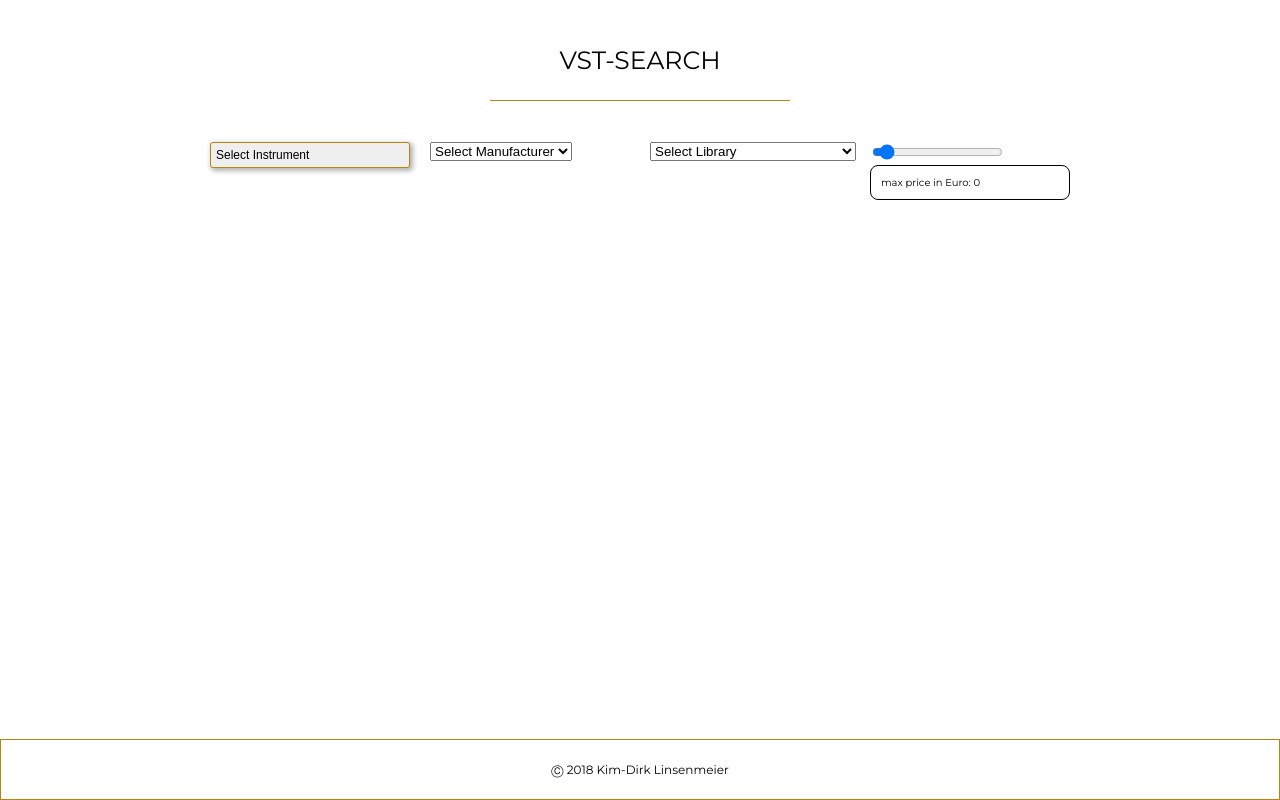
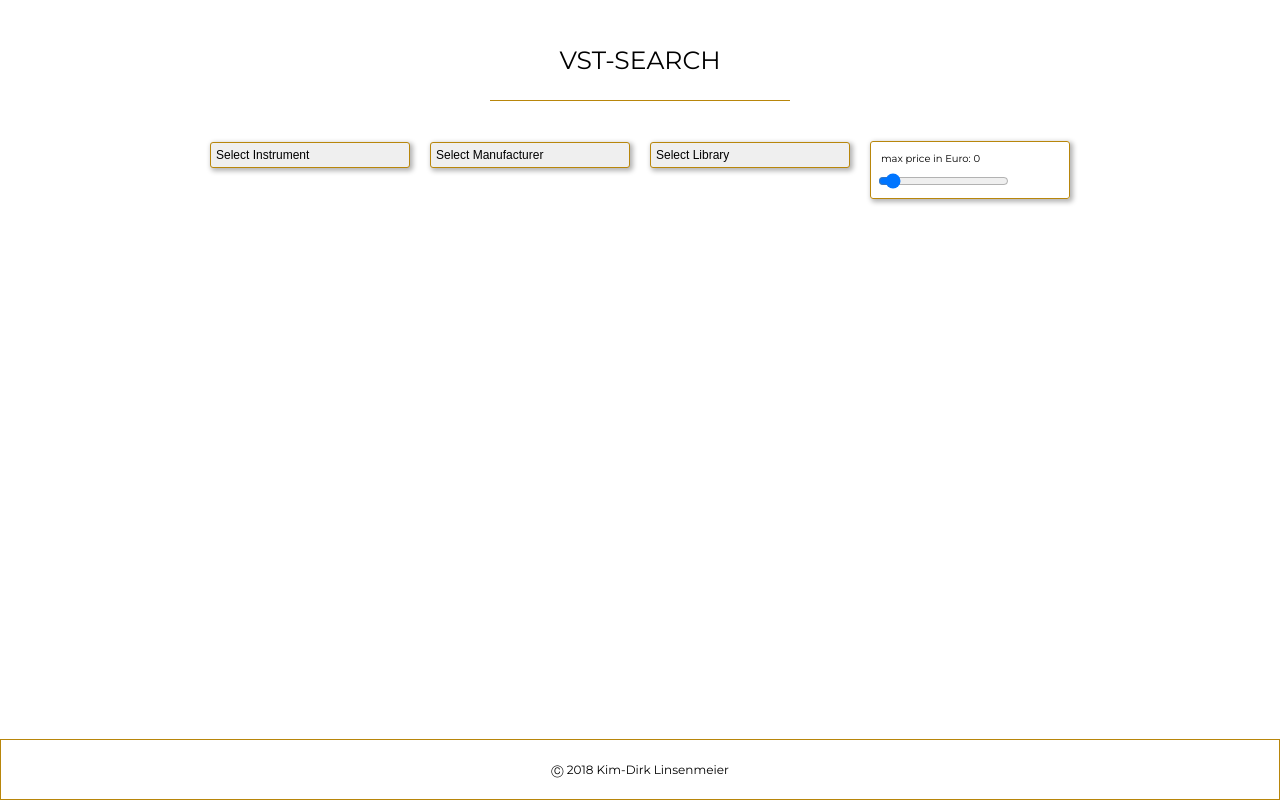
Before and after one commit to DirkCoding/Vst-Search, a React (Create React App) app: page / in a window 1280 px wide. Built offline with nearby package versions, Linux system fonts and the light colour scheme.

Commit message:
Additional dropdown and slider styling

```diff
--- a/package.json
+++ b/package.json
@@ -23,6 +23,9 @@
   "dependencies": {
     "@babel/core": "^7.1.6",
     "@craco/craco": "2.2.3",
+    "@fortawesome/fontawesome-svg-core": "^1.2.8",
+    "@fortawesome/free-solid-svg-icons": "^5.5.0",
+    "@fortawesome/react-fontawesome": "^0.1.3",
     "babel-loader": "^8.0.4",
     "babel-plugin-jsx-remove-data-test-id": "^1.2.1",
     "babel-plugin-styled-components": "1.8.0",
--- a/src/components/DropdownInstruments.js
+++ b/src/components/DropdownInstruments.js
@@ -9,10 +9,18 @@ const SelectWrapper = styled.section`
   font-family: fontello;
   content: '\f107';
   font-size: 20px;
-
   right: 15px;
   top: 10px;
   color: #fff;
+  ::before {
+    font-family: fontello;
+    content: '\f107';
+    font-size: 20px;
+    position: absolute;
+    right: 15px;
+    top: 10px;
+    color: #fff;
+  }
 `
 
 const Select = styled.select`
--- a/src/components/DropdownLibrary.js
+++ b/src/components/DropdownLibrary.js
@@ -2,8 +2,43 @@ import React, { Component } from 'react'
 // import styled from 'styled-components'
 import libraryData from '../resources/library-data.json'
 /*import { array } from '@storybook/addon-knobs'*/
-// import styled from 'styled-components'
+import styled from 'styled-components'
 import PropTypes from 'prop-types'
+
+const SelectWrapper = styled.section`
+  font-family: fontello;
+  content: '\f107';
+  font-size: 20px;
+  right: 15px;
+  top: 10px;
+  color: #fff;
+  ::before {
+    font-family: fontello;
+    content: '\f107';
+    font-size: 20px;
+    position: absolute;
+    right: 15px;
+    top: 10px;
+    color: #fff;
+  }
+`
+
+const Select = styled.select`
+  -moz-appearance: none;
+  -webkit-appearance: none;
+  appearance: none;
+  width: 100%;
+  /* height: 25px; */
+  padding: 5px;
+  color: black;
+  border: 1px solid;
+  border-color: rgb(184, 134, 11);
+  font-size: 12px;
+  box-shadow: 2px 2px 5px 1px rgba(0, 0, 0, 0.3);
+  border-radius: 3px;
+  outline: none;
+  cursor: pointer;
+`
 
 class DropdownLibrary extends Component {
   static propTypes = {
@@ -12,8 +47,8 @@ class DropdownLibrary extends Component {
   render() {
     const { searchChangeLib } = this.props
     return (
-      <div>
-        <select onChange={searchChangeLib} placeholder="Choose a library">
+      <SelectWrapper>
+        <Select onChange={searchChangeLib} placeholder="Choose a library">
           <option value="all" default>
             Select Library
           </option>
@@ -33,8 +68,8 @@ class DropdownLibrary extends Component {
             .map(library => (
               <option key={library}>{library}</option>
             ))}
-        </select>
-      </div>
+        </Select>
+      </SelectWrapper>
     )
   }
 }
--- a/src/components/DropdownManufacturer.js
+++ b/src/components/DropdownManufacturer.js
@@ -4,6 +4,46 @@ import libraryData from '../resources/library-data.json'
 /*import { array } from '@storybook/addon-knobs'*/
 import styled from 'styled-components'
 import PropTypes from 'prop-types'
+import { library } from '@fortawesome/fontawesome-svg-core'
+import { FontAwesomeIcon } from '@fortawesome/react-fontawesome'
+import { faStroopwafel } from '@fortawesome/free-solid-svg-icons'
+
+library.add(faStroopwafel)
+
+const SelectWrapper = styled.section`
+  font-family: fontello;
+  content: '\f107';
+  font-size: 20px;
+  right: 15px;
+  top: 10px;
+  color: #fff;
+  ::before {
+    font-family: fontello;
+    content: '\f107';
+    font-size: 20px;
+    position: absolute;
+    right: 15px;
+    top: 10px;
+    color: #fff;
+  }
+`
+
+const Select = styled.select`
+  -moz-appearance: none;
+  -webkit-appearance: none;
+  appearance: none;
+  width: 100%;
+  /* height: 25px; */
+  padding: 5px;
+  color: black;
+  border: 1px solid;
+  border-color: rgb(184, 134, 11);
+  font-size: 12px;
+  box-shadow: 2px 2px 5px 1px rgba(0, 0, 0, 0.3);
+  border-radius: 3px;
+  outline: none;
+  cursor: pointer;
+`
 
 class DropdownManufacturer extends Component {
   static propTypes = {
@@ -12,10 +52,11 @@ class DropdownManufacturer extends Component {
   render() {
     const { searchChangeManu } = this.props
     return (
-      <div>
-        <select onChange={searchChangeManu} placeholder="Choose a manufacturer">
+      <SelectWrapper>
+        <Select onChange={searchChangeManu} placeholder="Choose a manufacturer">
           <option default value="all">
             Select Manufacturer
+            {/* <FontAwesomeIcon icon="faStroopwafel" /> */}
           </option>
           {// get list of instruments
           libraryData
@@ -33,8 +74,8 @@ class DropdownManufacturer extends Component {
             .map(company => (
               <option key={company}>{company}</option>
             ))}
-        </select>
-      </div>
+        </Select>
+      </SelectWrapper>
     )
   }
 }
--- a/src/components/Priceslider.js
+++ b/src/components/Priceslider.js
@@ -1,5 +1,16 @@
 import React, { Component } from 'react'
 import styled from 'styled-components'
+
+const SliderWrapper = styled.div`
+  padding: 5px;
+  color: black;
+  border: 1px solid;
+  border-color: rgb(184, 134, 11);
+  font-size: 12px;
+  box-shadow: 2px 2px 5px 1px rgba(0, 0, 0, 0.3);
+  border-radius: 3px;
+  outline: none;
+`
 
 const Slider = styled.input`
   background: rgb(240, 123, 199);
@@ -7,9 +18,7 @@ const Slider = styled.input`
   place-items: center;
 `
 const Eurobox = styled.section`
-  border: 1px solid #000;
-  padding: 10px;
-  border-radius: 8px;
+  padding: 5px;
   font-size: 10px;
 `
 
@@ -17,10 +26,10 @@ class Priceslider extends Component {
   render() {
     const { sliderChange, priceLimit } = this.props
     return (
-      <div>
+      <SliderWrapper>
+        <Eurobox> max price in Euro: {priceLimit}</Eurobox>
         <Slider onChange={sliderChange} type="range" max="1000" />
-        <Eurobox> max price in Euro: {priceLimit}</Eurobox>
-      </div>
+      </SliderWrapper>
     )
   }
 }
```
Also changed, not shown: 1 other file (tests, documents, lock files or other folders).
